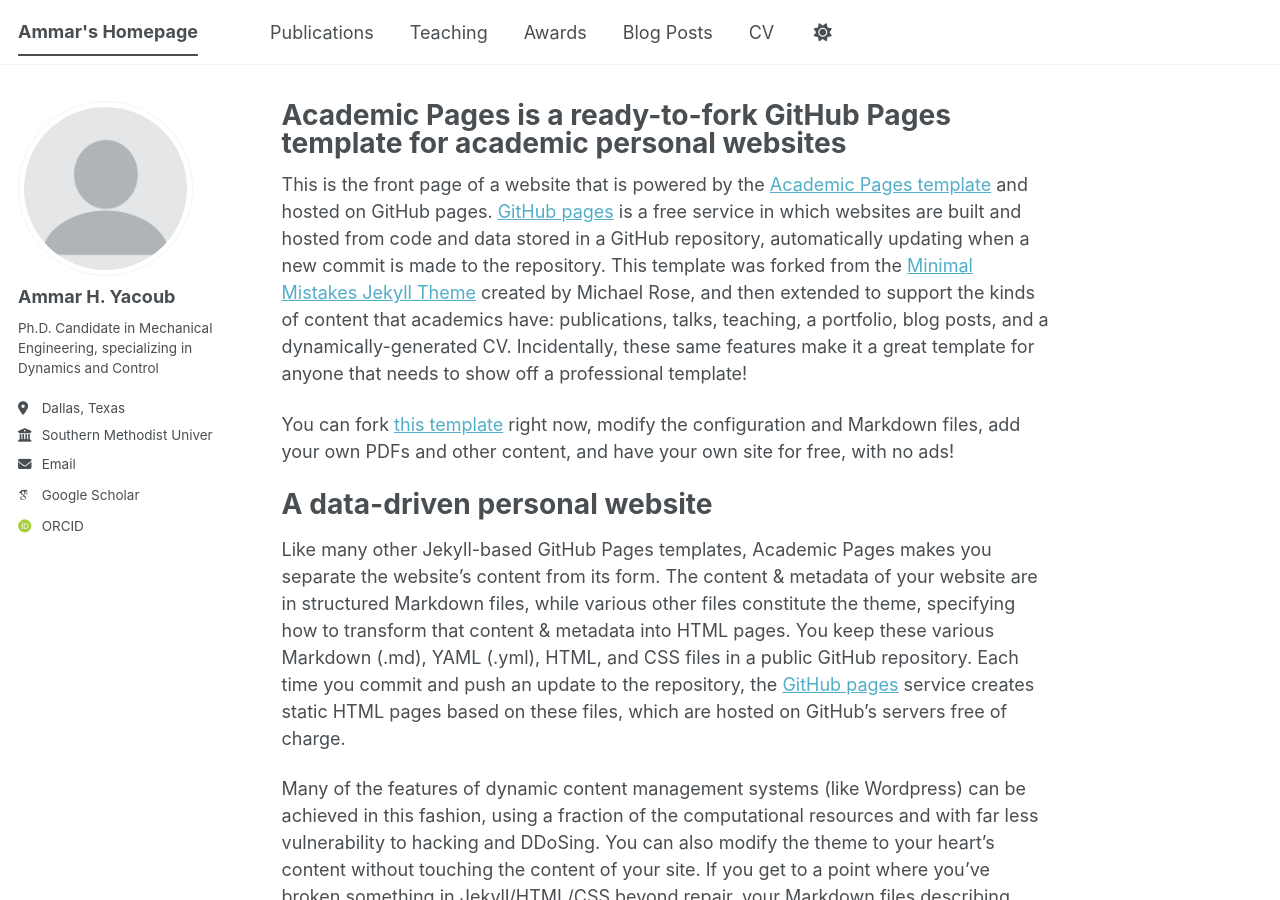
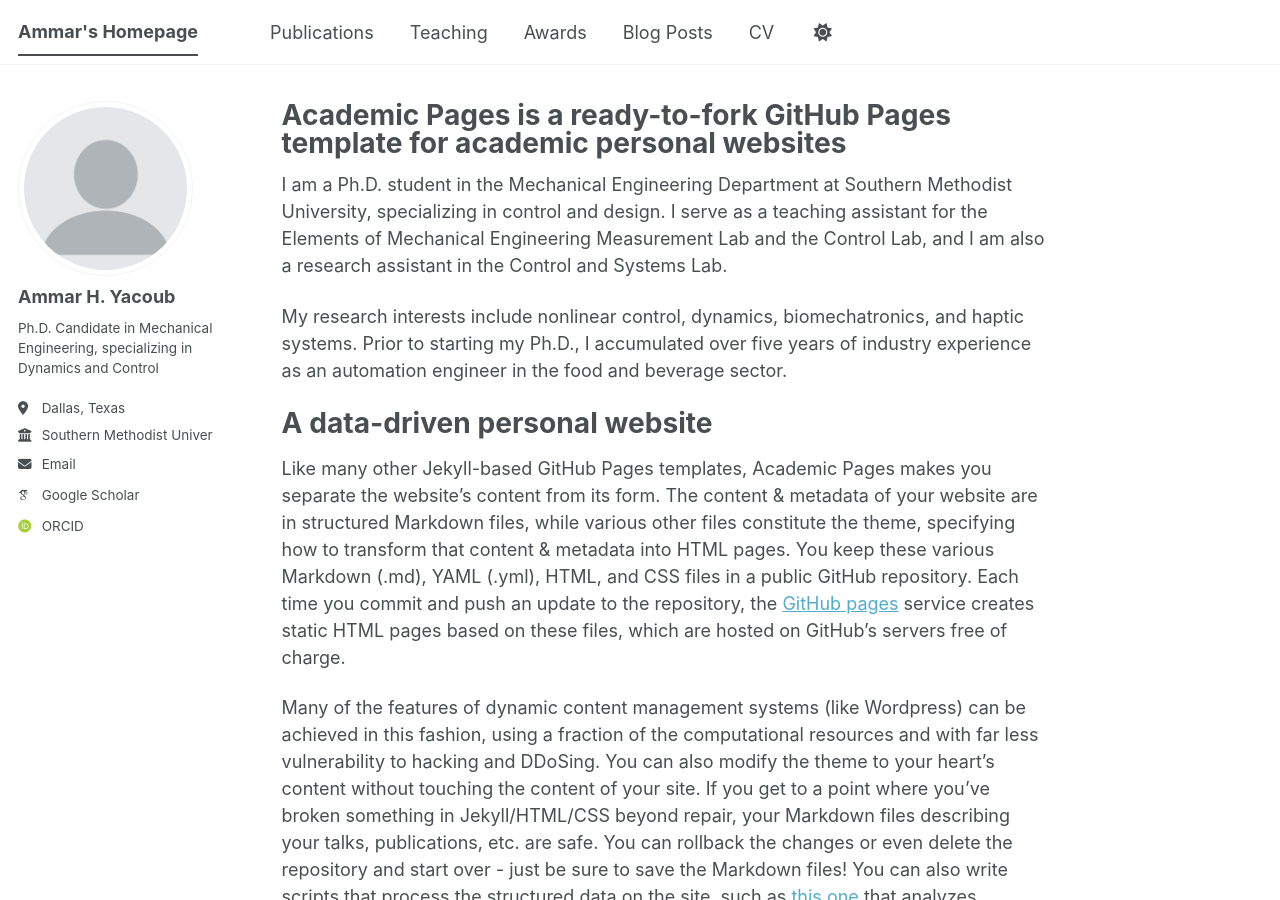
Before and after one commit to AmmarYacoub/AmmarYacoub.github.io, a Jekyll site: the page built from _pages/about.md, in a window 1280 px wide and 900 px high. Built offline with Jekyll 4.4.1, drawn with Linux system fonts in a browser that asks for light colours; some web fonts are replaced; a script bundle is joined from its source files by our own code; library files that are not in the unit come from our copies.

Commit message:
Revise about page content
Updated personal information and research interests.

```diff
--- a/_pages/about.md
+++ b/_pages/about.md
@@ -7,9 +7,9 @@
   - /about.html
 ---
 
-This is the front page of a website that is powered by the [Academic Pages template](https://github.com/academicpages/academicpages.github.io) and hosted on GitHub pages. [GitHub pages](https://pages.github.com) is a free service in which websites are built and hosted from code and data stored in a GitHub repository, automatically updating when a new commit is made to the repository. This template was forked from the [Minimal Mistakes Jekyll Theme](https://mmistakes.github.io/minimal-mistakes/) created by Michael Rose, and then extended to support the kinds of content that academics have: publications, talks, teaching, a portfolio, blog posts, and a dynamically-generated CV. Incidentally, these same features make it a great template for anyone that needs to show off a professional template!
+I am a Ph.D. student in the Mechanical Engineering Department at Southern Methodist University, specializing in control and design. I serve as a teaching assistant for the Elements of Mechanical Engineering Measurement Lab and the Control Lab, and I am also a research assistant in the Control and Systems Lab.
 
- You can fork [this template](https://github.com/academicpages/academicpages.github.io) right now, modify the configuration and Markdown files, add your own PDFs and other content, and have your own site for free, with no ads!
+My research interests include nonlinear control, dynamics, biomechatronics, and haptic systems. Prior to starting my Ph.D., I accumulated over five years of industry experience as an automation engineer in the food and beverage sector.
 
 A data-driven personal website
 ======
```
